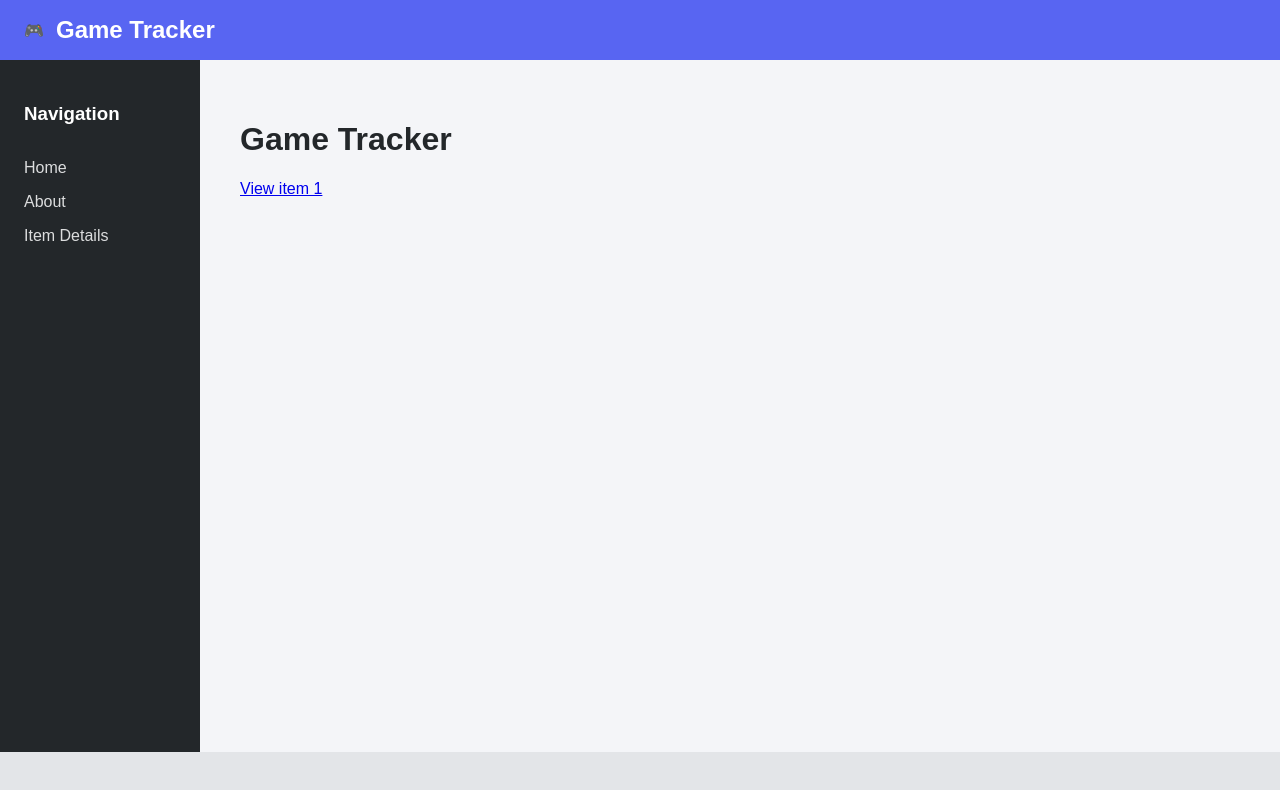
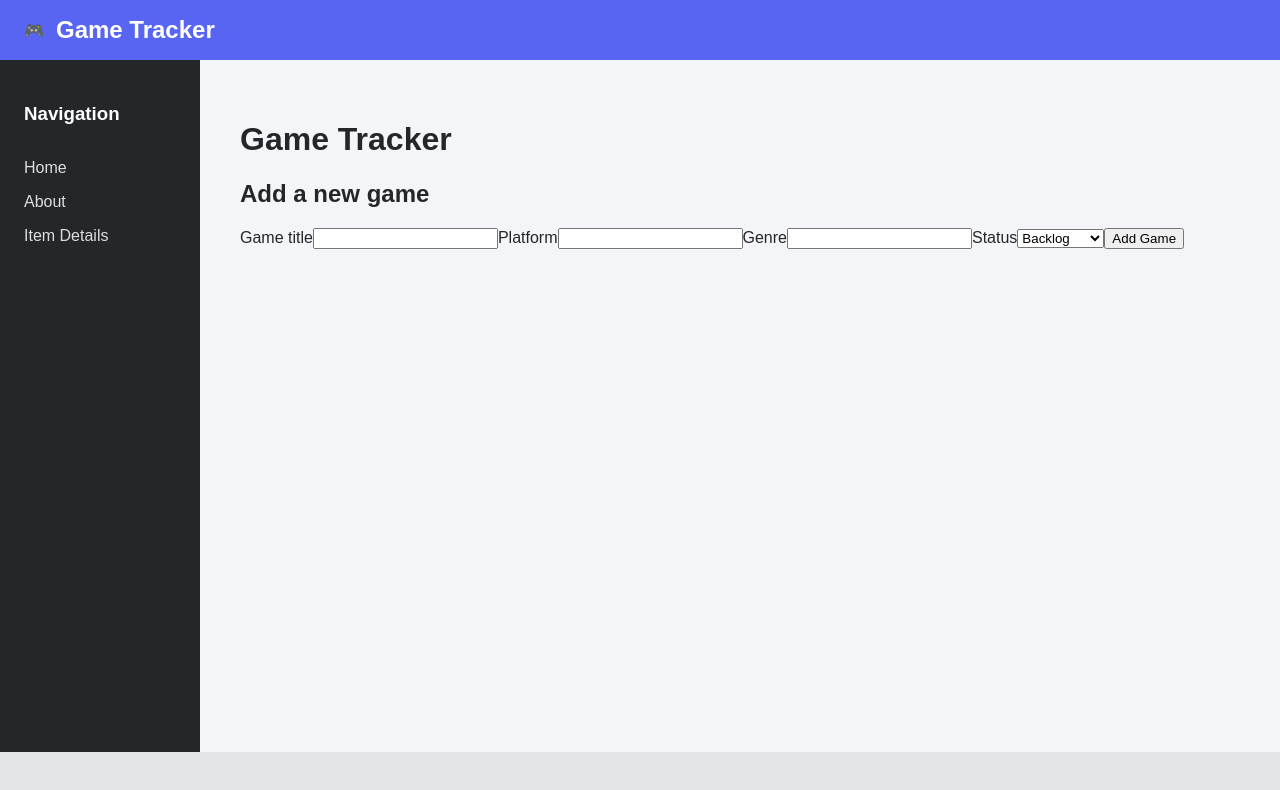
Before and after one commit to ManzanoTony/Mini-Project-James-Tony-Colab, a React (Vite) app: page / in a window 1280 px wide. Shown: the top 790 px of the page. Built offline with nearby package versions, Linux system fonts and the light colour scheme.

Commit message:
we added a game list

```diff
--- a/src/App.jsx
+++ b/src/App.jsx
@@ -1,3 +1,4 @@
+import { useState } from "react";
 import { BrowserRouter, Routes, Route } from "react-router-dom";
 
 import Navbar from "./components/navbar.jsx";
@@ -11,6 +12,11 @@ import NotFound from "./pages/notfound.jsx";
 import "./index.css";
 
 function App() {
+  const [games, setGames] = useState([]);
+  const handleAddGame = (game) => {
+    setGames((currentGames) => [...currentGames, game]);
+  };
+
   return (
     <BrowserRouter>
       <div className="app">
@@ -18,7 +24,10 @@ function App() {
         <div className="layout">
           <Sidebar />
           <Routes>
-            <Route path="/" element={<Home />} />
+            <Route
+              path="/"
+              element={<Home games={games} onAddGame={handleAddGame} />}
+            />
             <Route path="/about" element={<About />} />
             <Route path="/items/:id" element={<ItemDetails />} />
             <Route path="*" element={<NotFound />} />
--- /dev/null
+++ b/src/components/gameform.jsx
@@ -0,0 +1,82 @@
+import { useState, useEffect } from "react";
+
+function GameForm({ onSubmit, initialValues, buttonText }) {
+const [title, setTitle] = useState("");
+const [platform, setPlatform] = useState("");
+const [genre, setGenre] = useState("");
+const [status, setStatus] = useState("Backlog");
+
+useEffect(() => {
+if (initialValues) {
+
+    setTitle(initialValues.title);
+
+setPlatform(initialValues.platform);
+setGenre(initialValues.genre);
+setStatus(initialValues.status);
+}
+}, [initialValues]);
+
+function handleSubmit(event) {
+event.preventDefault();
+
+const gameData = {
+title,
+platform,
+genre,
+status
+};
+
+onSubmit(gameData);
+
+if (!initialValues) {
+setTitle("");
+setPlatform("");
+setGenre("");
+setStatus("Backlog");
+}
+}
+
+return (
+<form onSubmit={handleSubmit}>
+<label>Game title</label>
+<input
+type="text"
+value={title}
+onChange={(event) => setTitle(event.target.value)}
+required
+/>
+
+<label>Platform</label>
+<input
+type="text"
+value={platform}
+onChange={(event) => setPlatform(event.target.value)}
+required
+/>
+
+<label>Genre</label>
+<input
+type="text"
+value={genre}
+onChange={(event) => setGenre(event.target.value)}
+required
+/>
+
+<label>Status</label>
+<select
+value={status}
+onChange={(event) => setStatus(event.target.value)}
+>
+<option value="Backlog">Backlog</option>
+<option value="Playing">Playing</option>
+<option value="Completed">Completed</option>
+<option value="Dropped">Dropped</option>
+</select>
+
+<button type="submit">{buttonText}</button>
+</form>
+);
+}
+
+export default GameForm;
--- /dev/null
+++ b/src/components/gamelist.jsx
@@ -0,0 +1,11 @@
+import React from 'react'
+
+function gamelist() {
+  return (
+    <div>
+
+    </div>
+  )
+}
+
+export default gamelist
--- a/src/pages/home.jsx
+++ b/src/pages/home.jsx
@@ -1,11 +1,21 @@
 import { Link } from "react-router-dom";
+import GameForm from "../components/gameform.jsx";
+import GameList from "../components/gamelist.jsx";
 
-function Home() {
+function Home({ games, onAddGame }) {
   return (
     <main className="content">
       <h1>Game Tracker</h1>
-      <Link to="/items/1">View item 1</Link>
+
+      <section>
+        <h2>Add a new game</h2>
+
+        <GameForm onSubmit={onAddGame} buttonText="Add Game" />
+      </section>
+
+      <GameList games={games} />
     </main>
   );
 }
+
 export default Home;
--- a/src/pages/itemdetails.jsx
+++ b/src/pages/itemdetails.jsx
@@ -1,15 +1,21 @@
-import { Link, useParams } from "react-router-dom";
+import { Link } from "react-router-dom";
 
-function ItemDetails() {
-  const { id } = useParams();
+function GameItem({ game }) {
+  return (
+    <article className="game-item">
+      <h3>{game.title}</h3>
 
-  return (
-    <main className="content">
-      <h1>Item Details</h1>
-      <p>Item ID: {id}</p>
-      <Link to="/">Go back to home</Link>
-    </main>
+      <p>Platform: {game.platform}</p>
+
+      <p>Genre: {game.genre}</p>
+
+      <p>Status: {game.status}</p>
+
+      <Link to={`/items/${game.id}`}>
+        Edit game
+      </Link>
+    </article>
   );
 }
 
-export default ItemDetails;
+export default GameItem;
```
Also changed, not shown: src/components/Data/Game.js (added, +76 -0 lines), src/components/gameitem.jsx (added, +21 -0 lines).
